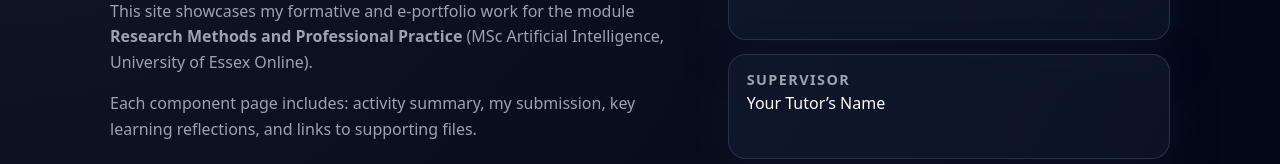
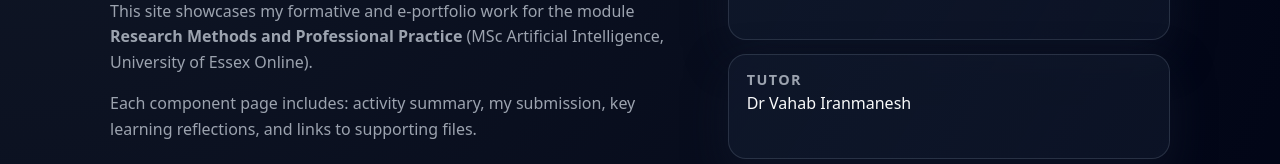
Before and after one commit to abdullahkrs/research-methods-eportfolio, a plain HTML site: page index.html in a window 1280 px wide. Shown: the part 311-475 px from the top of the page. Drawn offline with Linux system fonts and the light colour scheme.

Commit message:
Update index.html

```diff
--- a/index.html
+++ b/index.html
@@ -46,8 +46,8 @@
         <p>Research Methods and Professional Practice – Oct 2025 A</p>
       </div>
       <div class="meta-card">
-        <h2>Supervisor</h2>
-        <p>Your Tutor’s Name</p>
+        <h2>Tutor</h2>
+        <p>Dr Vahab Iranmanesh</p>
       </div>
     </div>
   </section>
```
